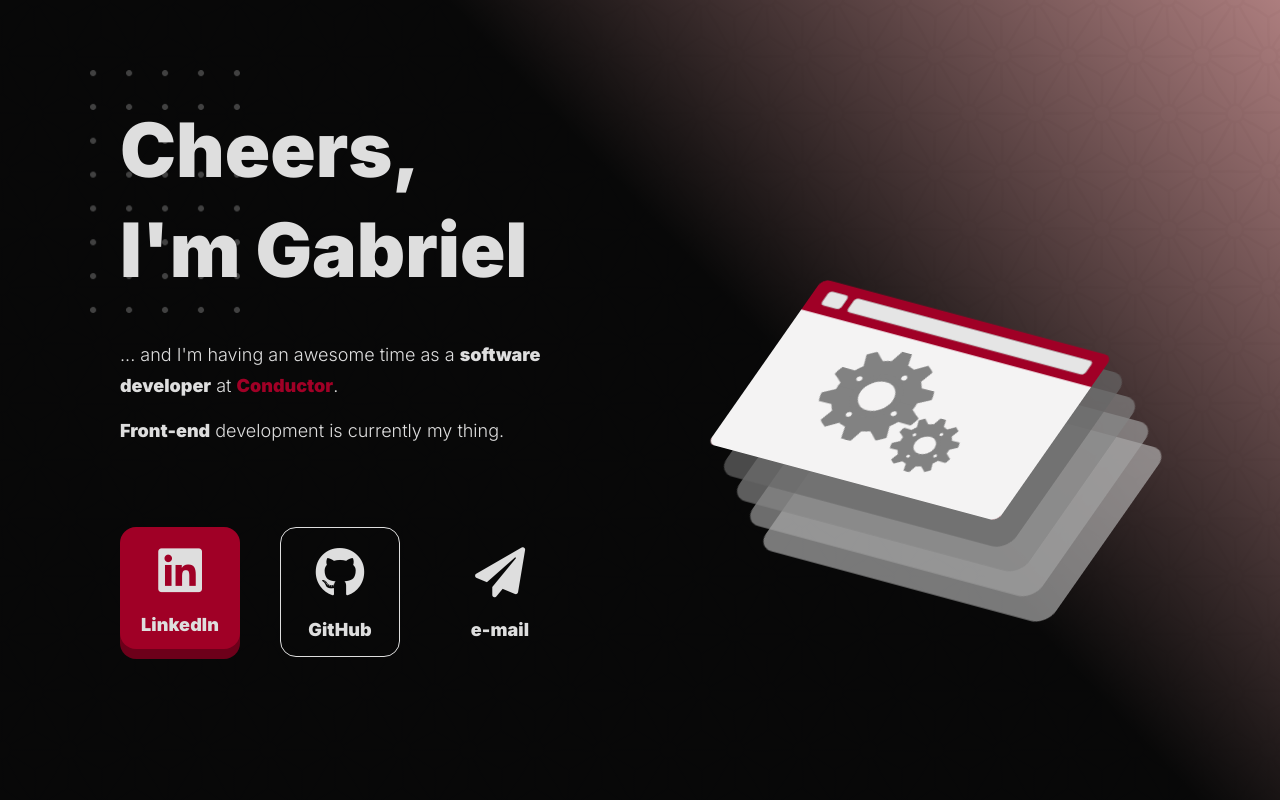
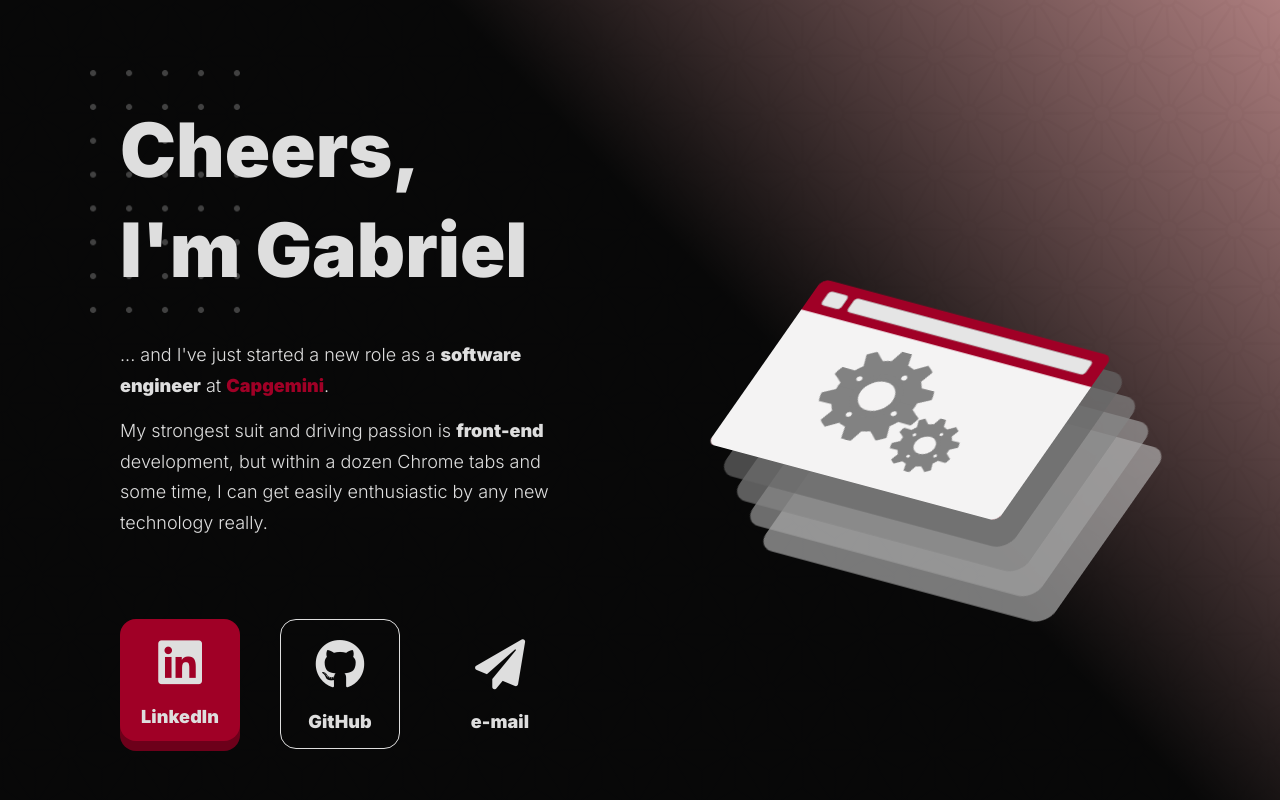
Before and after one commit to borserog/personal-page, a website with bundled scripts: page index.html in a window 1280 px wide. Built offline with nearby package versions, Linux system fonts and the light colour scheme.

Commit message:
Update index.html

```diff
--- a/index.html
+++ b/index.html
@@ -18,9 +18,11 @@
             </div>
             <div class="hero__subtitle">
                 <p class="paragraph">
-                    ... and I'm having an awesome time as a <strong>software developer</strong> at <strong><a class="link" href="https://conductor.com.br/" target="_blank">Conductor</a></strong>.
+                    ... and I've just started a new role as a&nbsp;<strong>software engineer</strong>&nbsp;at&nbsp;<strong><a class="link" href="https://www.capgemini.com/" target="_blank">Capgemini</a></strong>.
                 </p>
-                <p class="paragraph"><strong>Front-end</strong>&nbsp;development is currently my thing.</p>
+                <p class="paragraph">
+                    My strongest suit and driving passion is <strong>front-end</strong> development, but within a dozen Chrome tabs and some time, I can get easily enthusiastic by any new technology really.
+                </p>
             </div>
             <div class="hero__buttons">
                 <a href="https://www.linkedin.com/in/gabriel-borsero-17902889" target="_blank" class="button button--primary">
```
